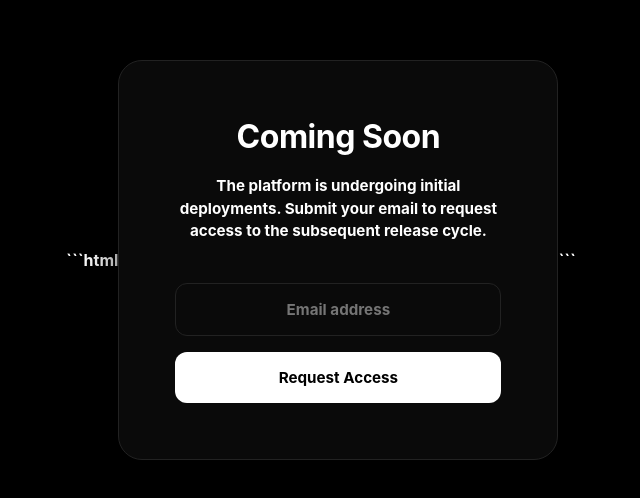
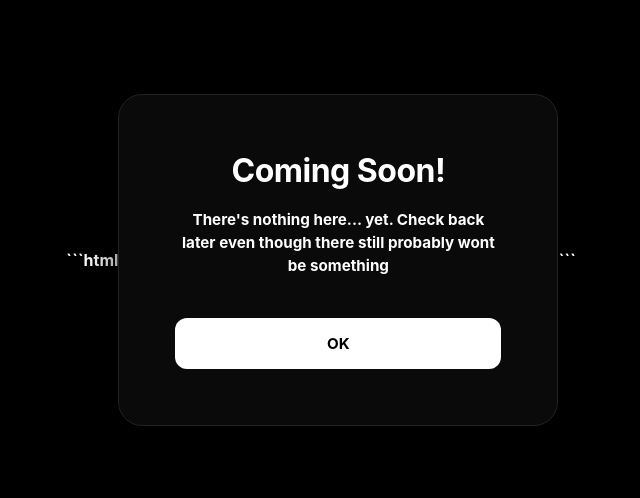
Before and after one commit to toasttheidiot/booky, a plain HTML site: page index.html in a window 1280 px wide. Shown: the part 140-638 px from the top of the page, without its empty margins (319-959 px from the left). Drawn offline with Linux system fonts and the light colour scheme.

Commit message:
Update index.html

```diff
--- a/index.html
+++ b/index.html
@@ -4,7 +4,7 @@
 <head>
     <meta charset="UTF-8">
     <meta name="viewport" content="width=device-width, initial-scale=1.0">
-    <title>NextGen</title>
+    <title>booky V2</title>
     <style>
         /* Base Reset & Variables */
         :root {
@@ -64,21 +64,6 @@
             gap: 1rem;
         }
 
-        input[type="email"] {
-            background: transparent;
-            border: 1px solid var(--border);
-            padding: 1rem;
-            color: var(--text);
-            font-size: 0.95rem;
-            border-radius: 12px; /* Rounded input edges */
-            outline: none;
-            text-align: center;
-        }
-
-        input[type="email"]:focus {
-            border-color: var(--text);
-        }
-
         .submit-btn {
             background: var(--text);
             color: var(--bg);
@@ -98,12 +83,11 @@
 <body>
 
     <div class="modal">
-        <h2>Coming Soon</h2>
-        <p>The platform is undergoing initial deployments. Submit your email to request access to the subsequent release cycle.</p>
+        <h2>Coming Soon!</h2>
+        <p>There's nothing here... yet. Check back later even though there still probably wont be something</p>
         <form onsubmit="event.preventDefault(); alert('Saved.');">
             <div class="form-group">
-                <input type="email" placeholder="Email address" required>
-                <button type="submit" class="submit-btn">Request Access</button>
+                <button type="submit" class="submit-btn">OK</button>
             </div>
         </form>
     </div>
```
